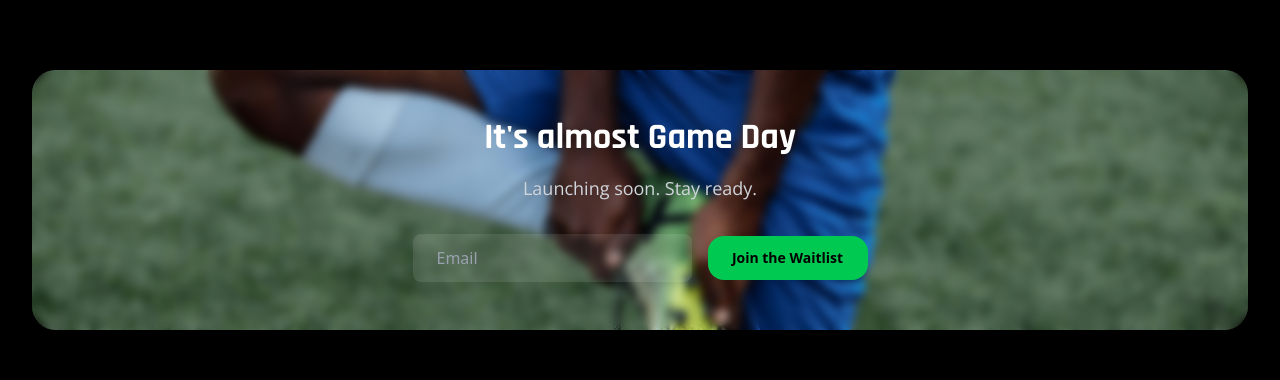
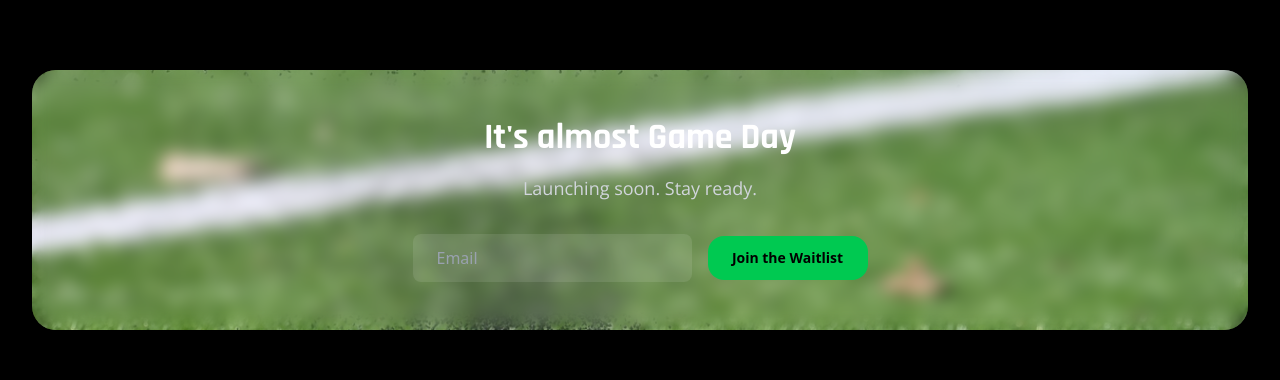
Before and after one commit to Play-Versus/versus-frontend, a Next.js app: page / in a window 1280 px wide. Shown: the part 1831-2211 px from the top of the page. Built offline with nearby package versions, Linux system fonts and the light colour scheme.

Commit message:
fix: updated email background image

```diff
--- a/src/components/home/EmailCaptureSection.tsx
+++ b/src/components/home/EmailCaptureSection.tsx
@@ -1,17 +1,17 @@
-"use client";
+'use client';
 
-import { useState, FormEvent } from "react";
-import { useScrollAnimation } from "@/hooks";
-import { Button, Input } from "@/components/ui";
+import { useState, FormEvent } from 'react';
+import { useScrollAnimation } from '@/hooks';
+import { Button, Input } from '@/components/ui';
 
 export const EmailCaptureSection = () => {
   const { ref, isVisible } = useScrollAnimation({ threshold: 0.2 });
-  const [email, setEmail] = useState("");
-  const [friendEmail, setFriendEmail] = useState("");
+  const [email, setEmail] = useState('');
+  const [friendEmail, setFriendEmail] = useState('');
 
   const handleSubmit = (e: FormEvent) => {
     e.preventDefault();
-    console.log("Emails submitted:", { email, friendEmail });
+    console.log('Emails submitted:', { email, friendEmail });
     // Add your email submission logic here
   };
 
@@ -19,12 +19,11 @@ export const EmailCaptureSection = () => {
     <section id="email-capture" ref={ref} className="bg-black py-20">
       <div className="container mx-auto px-6 md:px-8">
         <div
-          className={`mx-auto min-w-full max-w-4xl overflow-hidden rounded-3xl bg-[url('/images/assets/pexels-thirdman-5247207.jpg')] bg-center bg-cover ${isVisible
-            ? "opacity-100 translate-y-0"
-            : "opacity-0 translate-y-12"
-            }`}
+          className={`mx-auto max-w-4xl min-w-full overflow-hidden rounded-3xl bg-[url('/images/assets/email_capture_background.jpeg')] bg-cover bg-center ${
+            isVisible ? 'translate-y-0 opacity-100' : 'translate-y-12 opacity-0'
+          }`}
         >
-          <div className="text-center backdrop-blur-xs py-12 ">
+          <div className="py-12 text-center backdrop-blur-sm">
             <h2 className="mb-4 text-3xl font-bold text-white md:text-4xl">
               It's almost Game Day
             </h2>
@@ -34,7 +33,7 @@ export const EmailCaptureSection = () => {
 
             <form
               onSubmit={handleSubmit}
-              className="flex flex-col gap-4 justify-center items-center sm:flex-row sm:justify-center"
+              className="flex flex-col items-center justify-center gap-4 sm:flex-row sm:justify-center"
             >
               <Input
                 type="email"
@@ -42,11 +41,12 @@ export const EmailCaptureSection = () => {
                 value={email}
                 onChange={(e) => setEmail(e.target.value)}
                 required
-                className=" min-w-full md:min-w-64 "
+                className="min-w-full md:min-w-64"
               />
 
-
-              <Button className="bg-green-500 min-w-40 px-4 py-3 rounded-2xl font-semibold text-black transition hover:bg-green-400 hover:scale-105">Join the Waitlist</Button>
+              <Button className="min-w-40 rounded-2xl bg-green-500 px-4 py-3 font-semibold text-black transition hover:scale-105 hover:bg-green-400">
+                Join the Waitlist
+              </Button>
             </form>
           </div>
         </div>
```
Also changed, not shown: public/images/assets/email_capture_background.jpeg (added), public/images/assets/pexels-thirdman-5247207.jpg (deleted).
